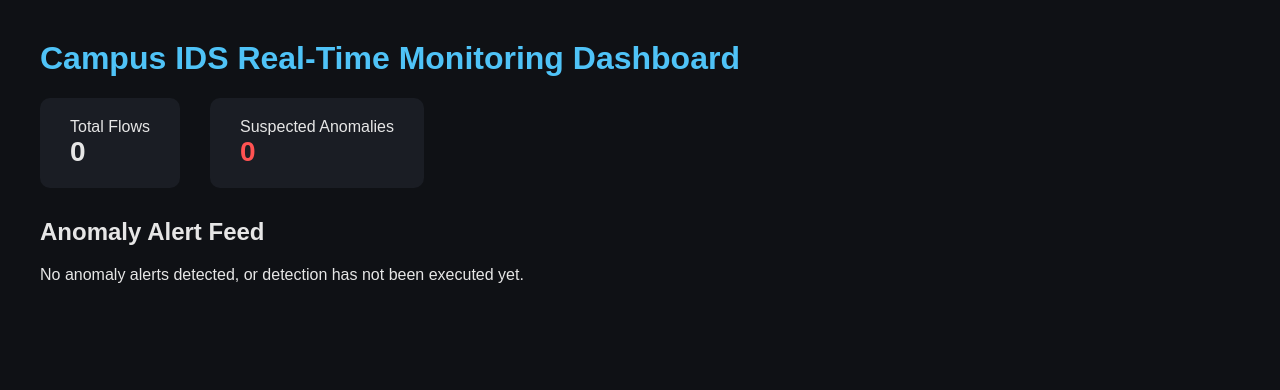
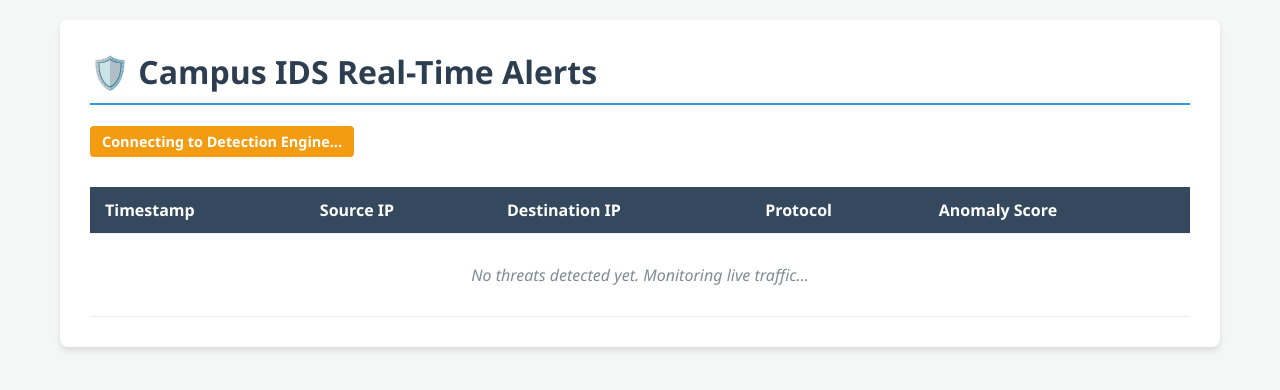
Before and after one commit to wyhannnnn423/ICT30016-ICT-Innovation-Project, a Flask app: page / in a window 1280 px wide. Shown: the top 390 px of the page. Run offline with Flask 3, Linux system fonts and the light colour scheme; parts of the project's set-up code (start-up, migrations or seed data) failed here and were passed over; some libraries are stand-ins or nearby versions.

Commit message:
Adjustment  1

```diff
--- a/campus-ids/dashboard/app.py
+++ b/campus-ids/dashboard/app.py
@@ -13,43 +13,120 @@ Usage:
     Then open http://127.0.0.1:5000 in your browser
 """
 
+import eventlet
+# Monkey patch must be called before importing other libraries for SocketIO threading
+eventlet.monkey_patch()
+
+import json
+import os
+import pandas as pd
+import joblib
 from flask import Flask, render_template
-import pandas as pd
-import os
+from flask_socketio import SocketIO
+
+# 1. Configuration (Use 'r' prefix to fix the SyntaxWarning for \P)
+MODEL_PATH = "../model/ids_model.joblib"
+SCALER_PATH = "../model/ids_scaler.joblib"
+EVE_JSON_PATH = r"C:\Program Files\Suricata\log\eve.json"
+
+print("[*] Loading AI Model and Scaler...")
+model = joblib.load(MODEL_PATH)
+scaler = joblib.load(SCALER_PATH)
 
 app = Flask(__name__)
+# Enable eventlet async mode for high-performance real-time streaming
+socketio = SocketIO(app, cors_allowed_origins="*", async_mode='eventlet')
 
-# Path to the anomaly detection results file (generated by model/predict.py)
-RESULTS_PATH = os.path.join(os.path.dirname(__file__), "..", "data", "flagged_anomalies.csv")
+def calculate_features(flow):
+    """
+    Replicates the logic from read_suricata_flows.py dynamically in memory.
+    """
+    start_ts = pd.to_datetime(flow.get("start"), errors="coerce")
+    end_ts = pd.to_datetime(flow.get("end"), errors="coerce")
 
+    if pd.notnull(start_ts) and pd.notnull(end_ts):
+        duration_sec = (end_ts - start_ts).total_seconds()
+    else:
+        duration_sec = 0.0
 
-def load_results():
-    if not os.path.exists(RESULTS_PATH):
-        return pd.DataFrame()
-    return pd.read_csv(RESULTS_PATH)
+    pkts_toserver = flow.get("pkts_toserver", 0)
+    pkts_toclient = flow.get("pkts_toclient", 0)
+    bytes_toserver = flow.get("bytes_toserver", 0)
+    bytes_toclient = flow.get("bytes_toclient", 0)
 
+    total_pkts = pkts_toserver + pkts_toclient
+    total_bytes = bytes_toserver + bytes_toclient
+    bytes_per_pkt = total_bytes / (total_pkts if total_pkts > 0 else 1)
 
-@app.route("/")
-def dashboard():
-    df = load_results()
+    # Must exactly match the FEATURE_COLUMNS order from train_model.py
+    return pd.DataFrame([[
+        pkts_toserver, pkts_toclient, bytes_toserver, bytes_toclient,
+        duration_sec, total_pkts, total_bytes, bytes_per_pkt
+    ]], columns=[
+        "pkts_toserver", "pkts_toclient", "bytes_toserver", "bytes_toclient",
+        "duration_seconds", "total_pkts", "total_bytes", "bytes_per_pkt"
+    ])
 
-    if df.empty:
-        return render_template(
-            "dashboard.html",
-            total_flows=0,
-            total_anomalies=0,
-            anomalies=[],
-        )
+def tail_and_detect():
+    """
+    Background engine: Tails the log file, runs AI inference, and emits alerts.
+    """
+    if not os.path.exists(EVE_JSON_PATH):
+        print(f"[!] Error: Cannot find {EVE_JSON_PATH}")
+        return
 
-    anomalies_df = df[df["is_anomaly"] == True].sort_values("anomaly_score")
+    with open(EVE_JSON_PATH, "r", encoding="utf-8") as f:
+        # Jump to the end of the file to only process new live traffic
+        f.seek(0, os.SEEK_END)
+        print("[*] Background AI detection engine started. Monitoring traffic...")
 
-    return render_template(
-        "dashboard.html",
-        total_flows=len(df),
-        total_anomalies=len(anomalies_df),
-        anomalies=anomalies_df.to_dict(orient="records"),
-    )
+        while True:
+            line = f.readline()
+            if not line:
+                # Crucial: Use socketio.sleep instead of time.sleep to avoid blocking the web server
+                socketio.sleep(0.1)
+                continue
 
+            try:
+                event = json.loads(line.strip())
+                if event.get("event_type") == "flow":
+                    flow_data = event.get("flow", {})
 
-if __name__ == "__main__":
-    app.run(debug=True)
+                    # Step A: Extract live features
+                    features_df = calculate_features(flow_data)
+
+                    # Step B: AI Prediction
+                    features_scaled = scaler.transform(features_df)
+                    prediction = model.predict(features_scaled)[0]
+
+                    # Step C: Alert Trigger (-1 indicates an anomaly in Isolation Forest)
+                    if prediction == -1:
+                        anomaly_score = float(model.decision_function(features_scaled)[0])
+
+                        alert_payload = {
+                            "timestamp": event.get("timestamp"),
+                            "src_ip": event.get("src_ip"),
+                            "dest_ip": event.get("dest_ip"),
+                            "proto": event.get("proto", "Unknown"),
+                            "score": round(anomaly_score, 4)
+                        }
+
+                        print(f"[ALERT] Threat Detected! {alert_payload['src_ip']} -> {alert_payload['dest_ip']} (Score: {alert_payload['score']})")
+
+                        # Push the JSON payload to the browser instantly via WebSocket
+                        socketio.emit('new_alert', alert_payload)
+
+            except json.JSONDecodeError:
+                pass # Ignore incomplete JSON lines written mid-flush by Suricata
+            except Exception as e:
+                print(f"[!] Detection Engine Error: {e}")
+
+@app.route('/')
+def index():
+    return render_template('dashboard.html')
+
+if __name__ == '__main__':
+    # Start the continuous monitoring loop as an asynchronous background task
+    socketio.start_background_task(tail_and_detect)
+    print("[*] Starting Campus IDS Dashboard on http://127.0.0.1:5000")
+    socketio.run(app, debug=True, host='0.0.0.0', port=5000, use_reloader=False)
--- a/campus-ids/dashboard/templates/dashboard.html
+++ b/campus-ids/dashboard/templates/dashboard.html
@@ -2,58 +2,152 @@
 <html lang="en">
 <head>
     <meta charset="UTF-8">
-    <title>Campus IDS Dashboard</title>
+    <meta name="viewport" content="width=device-width, initial-scale=1.0">
+    <title>Campus IDS - Real-Time Dashboard</title>
+
+    <!-- Include Socket.IO client library -->
+    <script src="https://cdnjs.cloudflare.com/ajax/libs/socket.io/4.0.1/socket.io.js"></script>
+
     <style>
-        body { font-family: Arial, sans-serif; background: #0f1115; color: #e6e6e6; margin: 40px; }
-        h1 { color: #4fc3f7; }
-        .summary { display: flex; gap: 30px; margin-bottom: 30px; }
-        .card { background: #1a1d24; padding: 20px 30px; border-radius: 10px; }
-        .card .number { font-size: 28px; font-weight: bold; }
-        .card.alert .number { color: #ff5252; }
-        table { width: 100%; border-collapse: collapse; margin-top: 20px; }
-        th, td { padding: 10px; border-bottom: 1px solid #333; text-align: left; font-size: 14px; }
-        th { color: #4fc3f7; }
-        tr:hover { background: #1a1d24; }
+        body {
+            font-family: 'Segoe UI', Tahoma, Geneva, Verdana, sans-serif;
+            background-color: #f4f7f6;
+            margin: 0;
+            padding: 20px;
+        }
+        .container {
+            max-width: 1100px;
+            margin: 0 auto;
+            background: white;
+            padding: 30px;
+            border-radius: 8px;
+            box-shadow: 0 4px 6px rgba(0,0,0,0.1);
+        }
+        h1 {
+            color: #2c3e50;
+            border-bottom: 2px solid #3498db;
+            padding-bottom: 10px;
+            margin-top: 0;
+        }
+        .status-badge {
+            display: inline-block;
+            padding: 6px 12px;
+            border-radius: 4px;
+            background-color: #f39c12;
+            color: white;
+            font-size: 0.9em;
+            font-weight: bold;
+            margin-bottom: 20px;
+        }
+        table {
+            width: 100%;
+            border-collapse: collapse;
+            margin-top: 10px;
+        }
+        th, td {
+            padding: 12px 15px;
+            text-align: left;
+            border-bottom: 1px solid #ecf0f1;
+        }
+        th {
+            background-color: #34495e;
+            color: white;
+            font-weight: 600;
+        }
+        .threat-row {
+            background-color: #fff3cd;
+            color: #856404;
+            animation: slideDown 0.4s ease-out;
+        }
+        .threat-row td {
+            border-bottom: 1px solid #ffeeba;
+        }
+        .score-high {
+            color: #c0392b;
+            font-weight: bold;
+        }
+        @keyframes slideDown {
+            from { opacity: 0; transform: translateY(-15px); background-color: #ffc107;}
+            to { opacity: 1; transform: translateY(0); background-color: #fff3cd;}
+        }
+        .empty-msg {
+            text-align: center;
+            padding: 30px;
+            color: #7f8c8d;
+            font-style: italic;
+        }
     </style>
 </head>
 <body>
-    <h1>Campus IDS Real-Time Monitoring Dashboard</h1>
+    <div class="container">
+        <h1>🛡️ Campus IDS Real-Time Alerts</h1>
+        <div class="status-badge" id="connection-status">Connecting to Detection Engine...</div>
 
-    <div class="summary">
-        <div class="card">
-            <div>Total Flows</div>
-            <div class="number">{{ total_flows }}</div>
-        </div>
-        <div class="card alert">
-            <div>Suspected Anomalies</div>
-            <div class="number">{{ total_anomalies }}</div>
-        </div>
-    </div>
-
-    <h2>Anomaly Alert Feed</h2>
-    {% if anomalies|length == 0 %}
-        <p>No anomaly alerts detected, or detection has not been executed yet.</p>
-    {% else %}
         <table>
+            <thead>
                 <tr>
                     <th>Timestamp</th>
                     <th>Source IP</th>
                     <th>Destination IP</th>
                     <th>Protocol</th>
-            <th>Total Bytes</th>
                     <th>Anomaly Score</th>
                 </tr>
-        {% for row in anomalies %}
-        <tr>
-            <td>{{ row.timestamp }}</td>
-            <td>{{ row.src_ip }}</td>
-            <td>{{ row.dest_ip }}</td>
-            <td>{{ row.proto }}</td>
-            <td>{{ row.total_bytes }}</td>
-            <td>{{ "%.4f"|format(row.anomaly_score) }}</td>
+            </thead>
+            <tbody id="alert-table-body">
+                <tr id="empty-row">
+                    <td colspan="5" class="empty-msg">No threats detected yet. Monitoring live traffic...</td>
                 </tr>
-        {% endfor %}
+            </tbody>
         </table>
-    {% endif %}
+    </div>
+
+    <script>
+        // Establish connection with the Flask-SocketIO backend
+        const socket = io();
+
+        // Listen for successful connection
+        socket.on('connect', function() {
+            const statusEl = document.getElementById('connection-status');
+            statusEl.textContent = "Live: Engine Active & Monitoring";
+            statusEl.style.backgroundColor = "#2ecc71"; // Green indicator
+        });
+
+        // Listen for disconnection
+        socket.on('disconnect', function() {
+            const statusEl = document.getElementById('connection-status');
+            statusEl.textContent = "Disconnected from Engine";
+            statusEl.style.backgroundColor = "#e74c3c"; // Red indicator
+        });
+
+        // Core logic: Listen for the 'new_alert' event emitted by app.py
+        socket.on('new_alert', function(data) {
+            const tableBody = document.getElementById('alert-table-body');
+            const emptyRow = document.getElementById('empty-row');
+
+            // Remove the empty message row if it exists
+            if (emptyRow) {
+                emptyRow.remove();
+            }
+
+            // Create a new table row for the alert
+            const newRow = document.createElement('tr');
+            newRow.className = 'threat-row';
+
+            // Format the timestamp locally if provided, otherwise use current time
+            const timestamp = data.timestamp ? new Date(data.timestamp).toLocaleTimeString() : new Date().toLocaleTimeString();
+
+            // Populate the row with alert data
+            newRow.innerHTML = `
+                <td>${timestamp}</td>
+                <td><strong>${data.src_ip}</strong></td>
+                <td>${data.dest_ip}</td>
+                <td>${data.proto}</td>
+                <td class="score-high">${data.score}</td>
+            `;
+
+            // Insert the newest alert at the top of the table body
+            tableBody.insertBefore(newRow, tableBody.firstChild);
+        });
+    </script>
 </body>
 </html>
```
Also changed, not shown: campus-ids/simulate_attack.py (added, +27 -0 lines), campus-ids/stream_tail.py (added, +55 -0 lines), campus-ids/README.md. Lines whose indentation alone changed are shown as unchanged.
